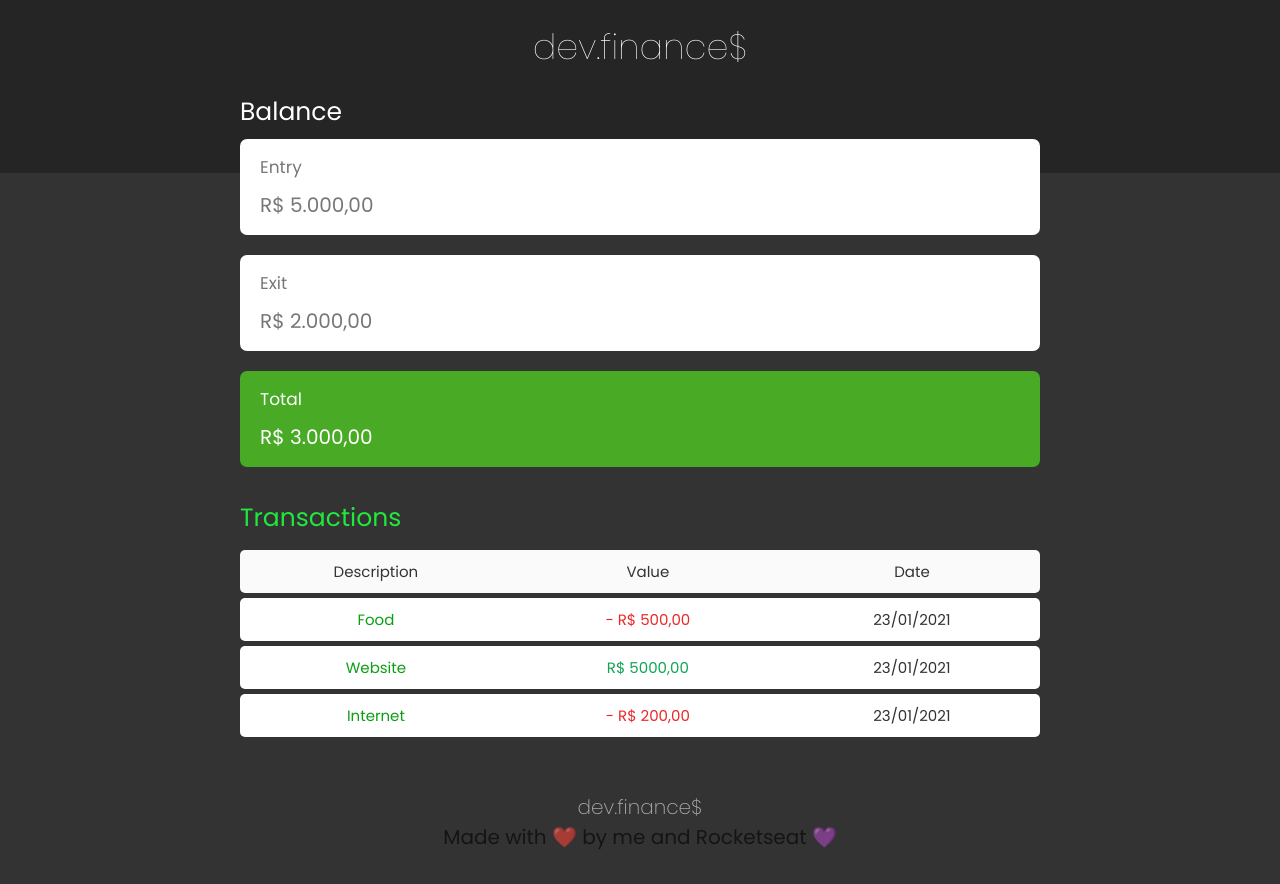
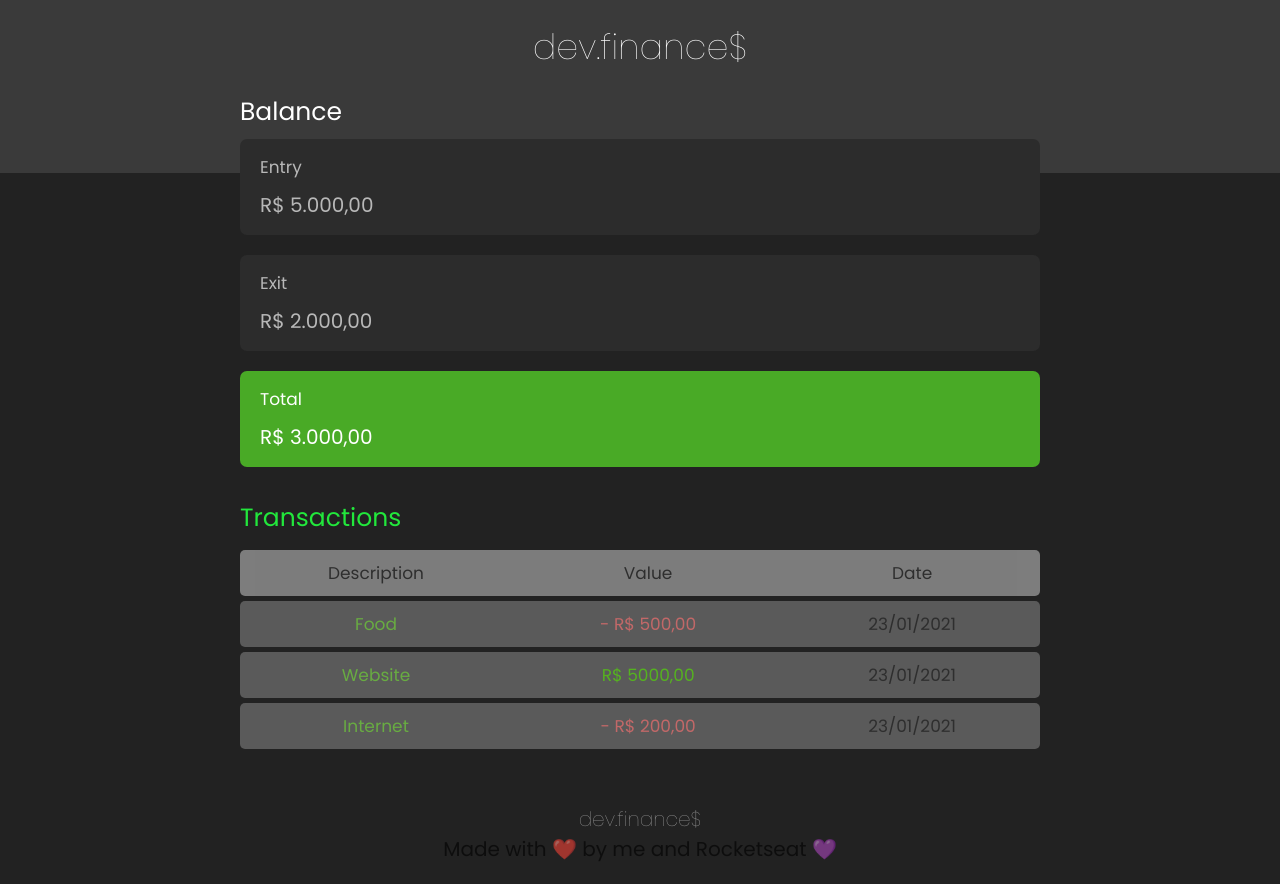
Before and after one commit to Pedro-Murilo/devfinance, a React (Create React App) app: page / in a window 1280 px wide. Built offline with nearby package versions, Linux system fonts and the light colour scheme.

Commit message:
Changed styles in FooterStyles, TransactionsStyles, HeaderStyles, CardStyles and App.css

```diff
--- a/src/App.css
+++ b/src/App.css
@@ -10,5 +10,5 @@ html {
 
 body {
   font-family: "Poppins", sans-serif;
-  background-color: #333;
+  background-color: #222;
 }
--- a/src/components/Card/CardStyles.js
+++ b/src/components/Card/CardStyles.js
@@ -12,12 +12,12 @@ const pStyles = css`
 `
 
 export const CardContainer = styled.div`
-    background: #fff;
+    background: #2c2c2c;
     padding: 1.5rem 2rem;
     border-radius: .7rem;
     margin-bottom: 2rem;
 
-    color: #777;
+    color: #b8b8b8;
 
     h3 {
         ${h3Styles}
--- a/src/components/Footer/FooterStyles.js
+++ b/src/components/Footer/FooterStyles.js
@@ -8,7 +8,7 @@ export const FooterContainer = styled.footer`
     font-size: 2rem;
 
     p:first-child {
-        font-weight: 200;
+        font-weight: 100;
         color: #fff;
     }
 `
--- a/src/components/Header/HeaderStyles.js
+++ b/src/components/Header/HeaderStyles.js
@@ -2,7 +2,7 @@ import styled from "styled-components";
 
   export const HeaderContainer = styled.header`
   text-align: center;
-  background: #252525;
+  background: #3a3a3a;
   padding: 2rem 0 10rem;
 
   h1 {
--- a/src/components/Transactions/TransactionsStyles.js
+++ b/src/components/Transactions/TransactionsStyles.js
@@ -16,36 +16,36 @@ export const DataTable = styled.table`
   }
 
   th {
-    background: #fafafa;
+    background: #9b9b9b;
     font-weight: normal;
     padding: 1rem 2rem;
     text-align: center;
   }
 
   tr {
-    opacity: 1;
+    opacity: 0.75;
     text-align: center;
-    font-size: 1.5rem;
+    font-size: 1.7rem;
 
     &:hover {
-      opacity: 0.75;
+      opacity: 1;
     }
 
     td.description {
-      color: #0c9e13;
+      color: #80da4d;
     }
 
     td.income {
-      color: #12a454;
+      color: #67e220;
     }
 
     td.expense {
-      color: #e92929;
+      color: #f88080;
     }
     td {
-      background: #fff;
+      background: #6d6d6d;
       padding: 1rem 2rem;
-      font-weight: normal;
+      font-weight: 400;
     }
   }
 `;
```
Also changed, not shown: 1 other file (tests, documents, lock files or other folders).
